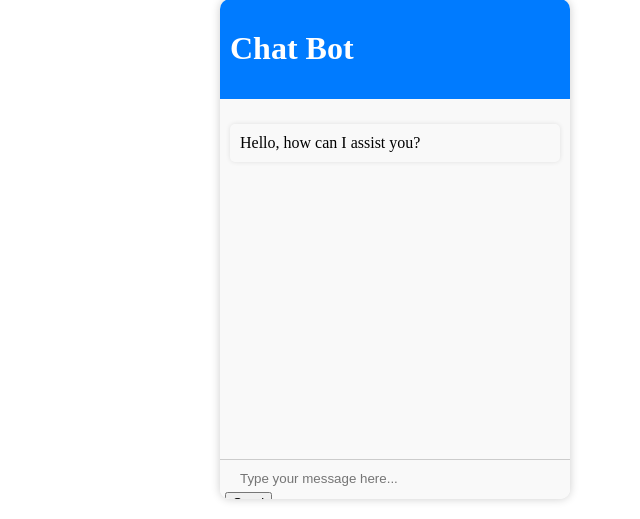
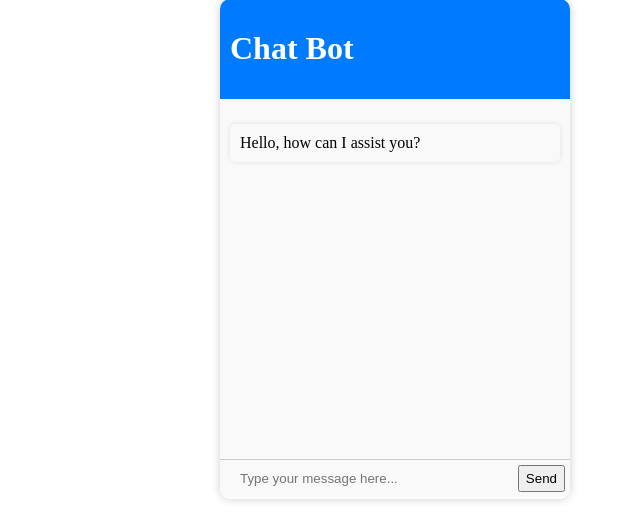
Before and after one commit to dipanshudiwaker/FractalChatBot, a Flask app: page / in a window 1280 px wide. Shown: the part 281-800 px from the top of the page, without its empty margins (640-1280 px from the left). Run offline with Flask 2, Linux system fonts and the light colour scheme.

Commit message:
Update index.html

```diff
--- a/templates/index.html
+++ b/templates/index.html
@@ -58,6 +58,9 @@
 		outline:4px solid #007bff;
 
 	}
+	#chat-form{
+	display:flex;
+	}
 
 </style>
 
```
